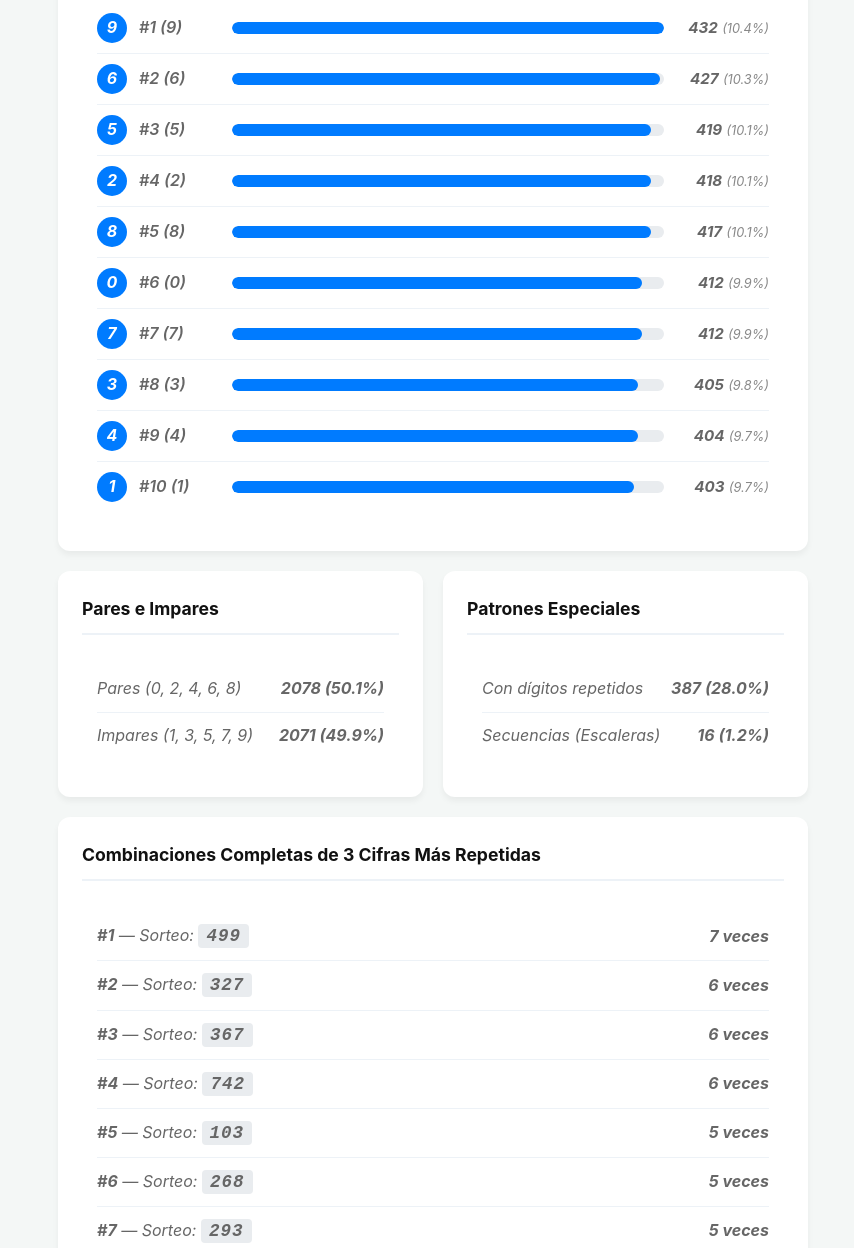
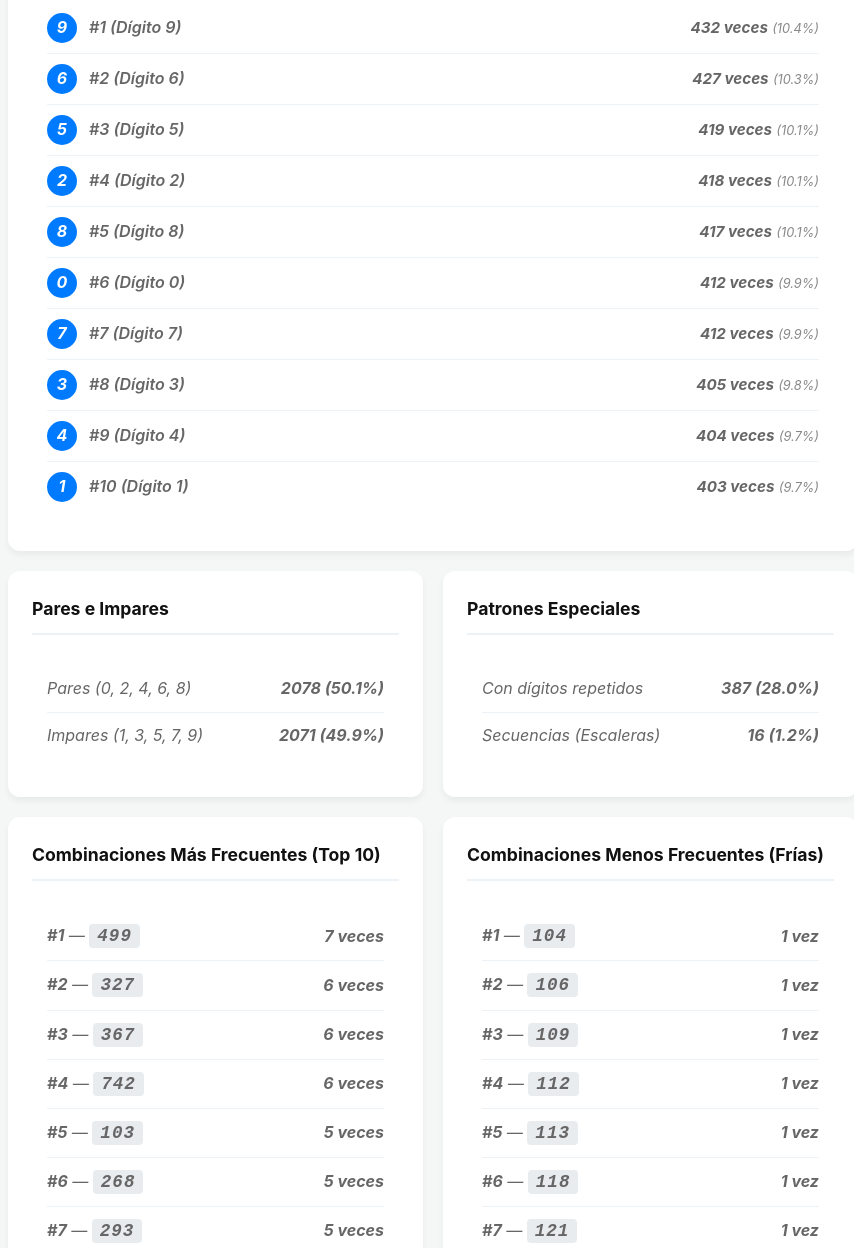
Before and after one commit to socramazibi/Triplex1.0, a plain HTML site: page stats.html in a window 1280 px wide. Shown: the part 415-1663 px from the top of the page, without its empty margins (207-1061 px from the left). Drawn offline with Linux system fonts and the light colour scheme.

Commit message:
Update layout and content in stats.html

```diff
--- a/stats.html
+++ b/stats.html
@@ -16,7 +16,7 @@
 
         body {
             font-family: -apple-system, BlinkMacSystemFont, "Segoe UI", Roboto, Helvetica, Arial, sans-serif;
-            max-width: 750px;
+            max-width: 850px;
             margin: 40px auto;
             padding: 0 20px;
             background-color: var(--bg-color);
@@ -82,7 +82,6 @@
             display: flex;
             align-items: center;
             gap: 12px;
-            width: 120px;
             font-weight: 600;
         }
 
@@ -98,24 +97,7 @@
             font-weight: bold;
         }
 
-        .progress-bar-container {
-            flex-grow: 1;
-            background: #e9ecef;
-            border-radius: 6px;
-            height: 12px;
-            margin: 0 15px;
-            overflow: hidden;
-        }
-
-        .progress-bar {
-            background: var(--primary-color);
-            height: 100%;
-            border-radius: 6px;
-            transition: width 0.4s ease;
-        }
-
         .stat-count {
-            width: 90px;
             text-align: right;
             font-size: 0.95rem;
             color: var(--text-secondary);
@@ -127,7 +109,7 @@
             gap: 20px;
         }
 
-        @media (max-width: 600px) {
+        @media (max-width: 700px) {
             .grid-2 { grid-template-columns: 1fr; }
         }
 
@@ -185,9 +167,16 @@
         </div>
     </div>
 
-    <div class="card">
-        <h2>Combinaciones Completas de 3 Cifras Más Repetidas</h2>
-        <div id="sorteos-repetidos-container" class="loading">Calculando combinaciones...</div>
+    <div class="grid-2">
+        <div class="card">
+            <h2>Combinaciones Más Frecuentes (Top 10)</h2>
+            <div id="sorteos-repetidos-container" class="loading">Calculando combinaciones...</div>
+        </div>
+
+        <div class="card">
+            <h2>Combinaciones Menos Frecuentes (Frías)</h2>
+            <div id="sorteos-frios-container" class="loading">Calculando combinaciones...</div>
+        </div>
     </div>
 
     <script>
@@ -260,23 +249,20 @@
                 const porcimpares = totalParImpar > 0 ? ((imparesCount / totalParImpar) * 100).toFixed(1) : 0;
                 document.getElementById('lbl-par-impar').innerText = `${porcpares}% P`;
 
+                // Renderizar ranking de dígitos sin barras
                 let htmlRanking = '';
-                const maxFrecuencia = ranking[0][1] || 1;
-
                 ranking.forEach(([digito, count], index) => {
-                    const porcentajeBarra = Math.round((count / maxFrecuencia) * 100);
                     const porcentajeTotal = totalDigitosAnalizados > 0 ? ((count / totalDigitosAnalizados) * 100).toFixed(1) : 0;
 
                     htmlRanking += `
                         <div class="stat-row">
                             <div class="digit-info">
                                 <span class="digit-badge">${digito}</span>
-                                <span>#${index + 1} (${digito})</span>
+                                <span>#${index + 1} (Dígito ${digito})</span>
                             </div>
-                            <div class="progress-bar-container">
-                                <div class="progress-bar" style="width: ${porcentajeBarra}%;"></div>
+                            <div class="stat-count">
+                                <strong>${count} veces</strong> <span style="font-size:0.8rem; color:#888;">(${porcentajeTotal}%)</span>
                             </div>
-                            <div class="stat-count"><strong>${count}</strong> <span style="font-size:0.8rem; color:#888;">(${porcentajeTotal}%)</span></div>
                         </div>
                     `;
                 });
@@ -306,6 +292,7 @@
                     </div>
                 `;
 
+                // Top 10 Más Frecuentes
                 const topCombinaciones = Object.entries(combinacionesCompletas)
                     .sort((a, b) => b[1] - a[1])
                     .slice(0, 10);
@@ -314,12 +301,28 @@
                 topCombinaciones.forEach(([sorteoNum, count], index) => {
                     htmlCombinaciones += `
                         <div class="stat-row">
-                            <span><strong>#${index + 1}</strong> — Sorteo: <span class="number-badge">${sorteoNum}</span></span>
+                            <span><strong>#${index + 1}</strong> — <span class="number-badge">${sorteoNum}</span></span>
                             <strong>${count} ${count === 1 ? 'vez' : 'veces'}</strong>
                         </div>
                     `;
                 });
-                document.getElementById('sorteos-repetidos-container').innerHTML = htmlCombinaciones || '<div class="loading">Sin datos suficientes</div>';
+                document.getElementById('sorteos-repetidos-container').innerHTML = htmlCombinaciones || '<div class="loading">Sin datos</div>';
+
+                // Top 10 Menos Frecuentes (Frías)
+                const friasCombinaciones = Object.entries(combinacionesCompletas)
+                    .sort((a, b) => a[1] - b[1])
+                    .slice(0, 10);
+
+                let htmlFrias = '';
+                friasCombinaciones.forEach(([sorteoNum, count], index) => {
+                    htmlFrias += `
+                        <div class="stat-row">
+                            <span><strong>#${index + 1}</strong> — <span class="number-badge">${sorteoNum}</span></span>
+                            <strong>${count} ${count === 1 ? 'vez' : 'veces'}</strong>
+                        </div>
+                    `;
+                });
+                document.getElementById('sorteos-frios-container').innerHTML = htmlFrias || '<div class="loading">Sin datos</div>';
 
             } catch (error) {
                 console.error(error);
```
